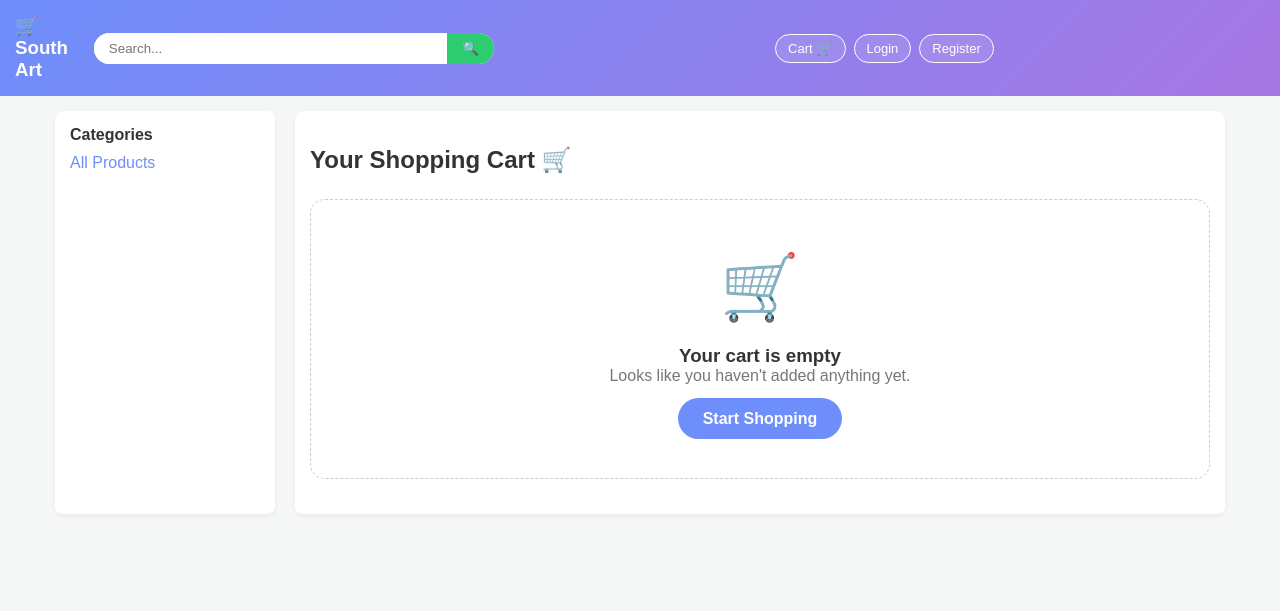
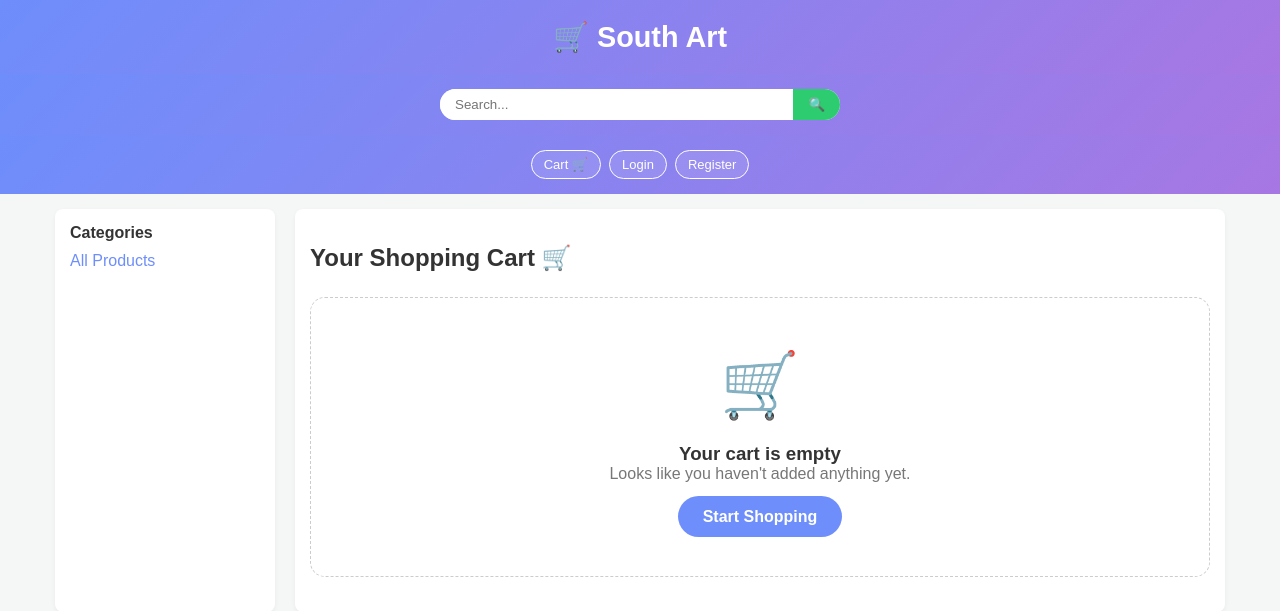
Before and after one commit to NicolasTeeKY/my_ecommerce, a Django app: page /cart/ in a window 1280 px wide. Shown: the top 611 px of the page. Run offline with Django 5.2, Linux system fonts and the light colour scheme.

Commit message:
integrating render

```diff
--- a/store/templates/base.html
+++ b/store/templates/base.html
@@ -9,7 +9,23 @@
         * { box-sizing: border-box; margin: 0; padding: 0; }
         body { font-family: sans-serif; background: #f4f7f6; color: #333; }
 
-        /* Header Fix */
+        /* Brand Section */
+        .brand-section {
+            background: linear-gradient(135deg, #6e8efb, #a777e3);
+            color: white; padding: 20px 15px;
+            display: flex; align-items: center; justify-content: center;
+            text-align: center;
+        }
+        .brand-section h3 { margin: 0; font-size: 1.8rem; }
+
+        /* Search Section */
+        .search-section {
+            background: linear-gradient(135deg, #6e8efb, #a777e3);
+            color: white; padding: 15px;
+            display: flex; flex-direction: column; align-items: center; gap: 10px;
+        }
+
+        /* Header (Navigation) */
         header {
             background: linear-gradient(135deg, #6e8efb, #a777e3);
             color: white; padding: 15px;
@@ -44,14 +60,21 @@
     </style>
 </head>
 <body>
-    <header>
+    <!-- Brand Section - Separate from Search -->
+    <div class="brand-section">
         <a href="{% url 'store:product_list' %}" style="text-decoration:none; color:white;"><h3>🛒 South Art</h3></a>
+    </div>
 
+    <!-- Search Section - Separate -->
+    <div class="search-section">
         <form action="{% url 'store:product_list' %}" method="get" class="search-form">
             <input type="text" name="q" placeholder="Search..." value="{{ query|default:'' }}">
             <button type="submit">🔍</button>
         </form>
+    </div>
 
+    <!-- Navigation Header -->
+    <header>
         <nav class="nav-links">
 		<a href="{% url 'cart:cart_detail' %}" class="btn-nav">
     Cart 🛒
```
Also changed, not shown: requirements.txt (deleted, +0 -14 lines), 1 other file.
